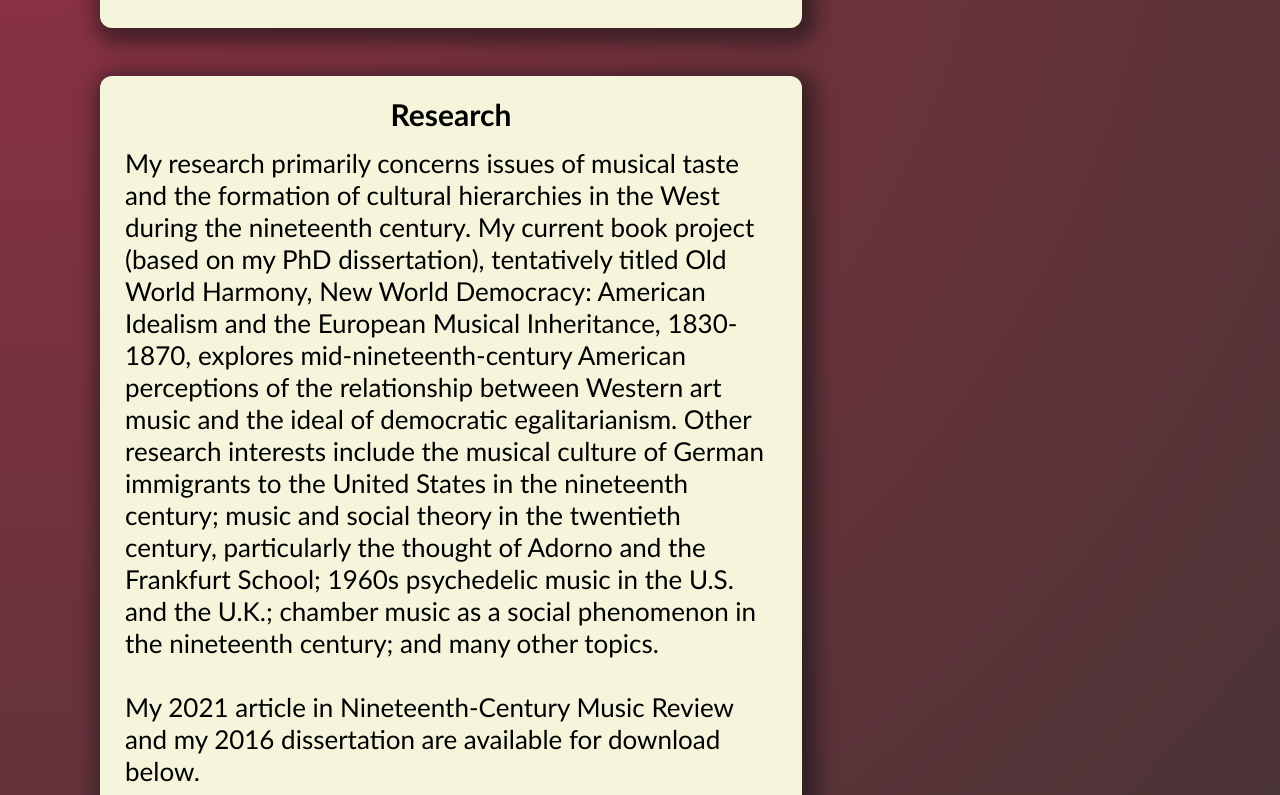
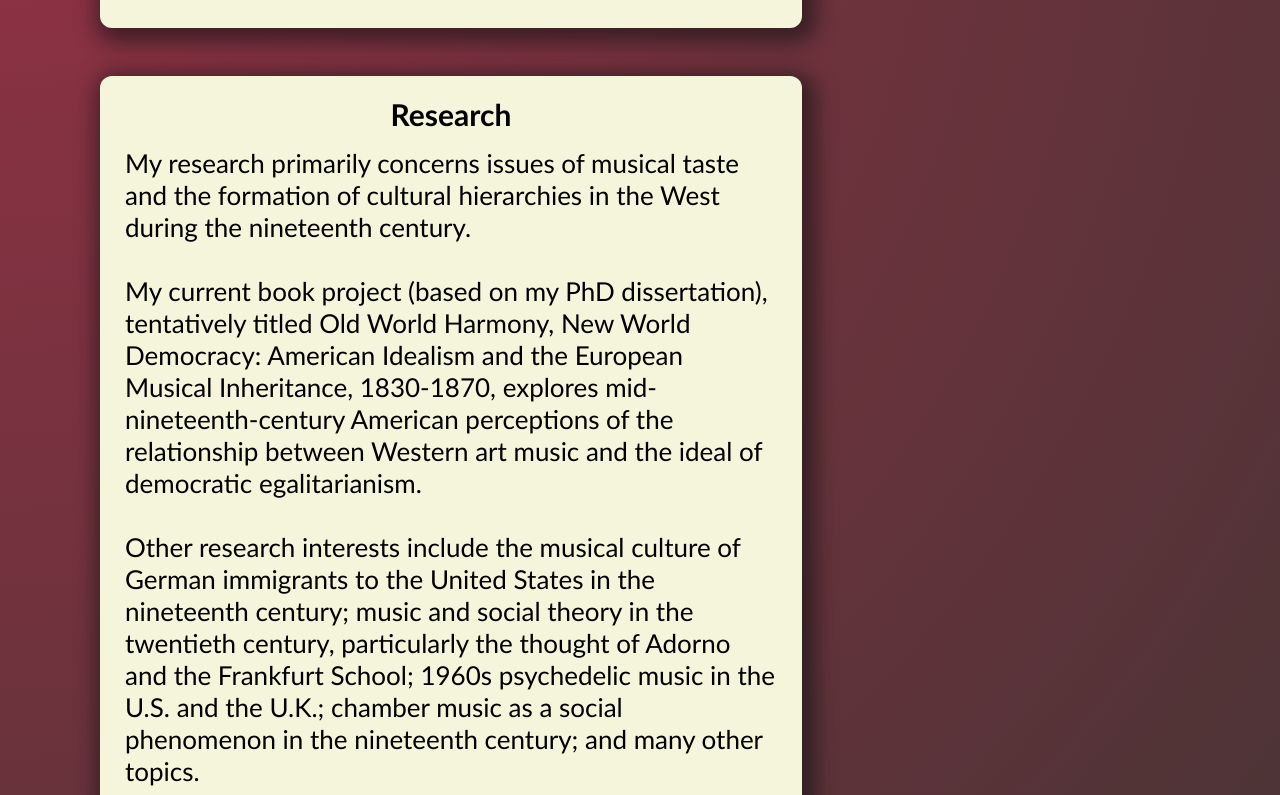
Before and after one commit to jlayher/molly-barnes-music, a Next.js app: page /academic-teaching in a window 1280 px wide. Shown: the part 845-1640 px from the top of the page. Built offline with nearby package versions, Linux system fonts and the light colour scheme.

Commit message:
Pre-Build v1.  Slight changes to text spacing in academic section

```diff
--- a/src/pages/academic-teaching.js
+++ b/src/pages/academic-teaching.js
@@ -55,12 +55,18 @@ const AcademicTeaching = () => {
             <p>
               My research primarily concerns issues of musical taste and the
               formation of cultural hierarchies in the West during the nineteenth
-              century. My current book project (based on my PhD dissertation),
+              century.
+              <br />
+              <br />
+              My current book project (based on my PhD dissertation),
               tentatively titled Old World Harmony, New World Democracy: American
               Idealism and the European Musical Inheritance, 1830-1870, explores
               mid-nineteenth-century American perceptions of the relationship
               between Western art music and the ideal of democratic
-              egalitarianism. Other research interests include the musical culture
+              egalitarianism.
+              <br />
+              <br />
+              Other research interests include the musical culture
               of German immigrants to the United States in the nineteenth century;
               music and social theory in the twentieth century, particularly the
               thought of Adorno and the Frankfurt School; 1960s psychedelic music
--- a/src/styles/academic.module.css
+++ b/src/styles/academic.module.css
@@ -75,6 +75,7 @@
 .academic__body_text_teaching p {
     font-size: 26px;
     padding: 15px;
+    line-height: 32px;
 }
 
 .academic__body_text_research h1 {
@@ -85,4 +86,5 @@
 .academic__body_text_research p {
     font-size: 26px;
     padding: 15px;
+    line-height: 32px;
 }
```
